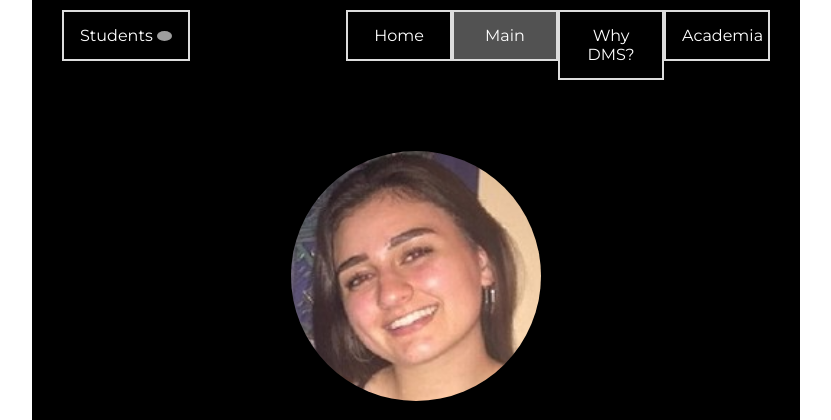
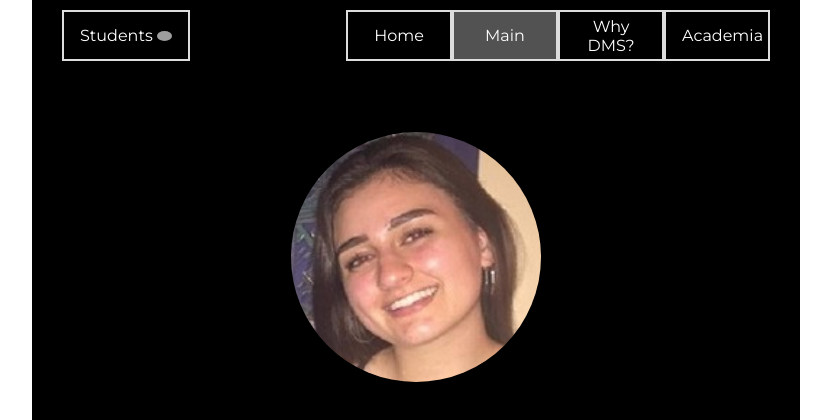
Before and after one commit to vacevedo44/CSC-174---Assignment-3, a PHP site: page /kat/kat.php in a window 1280 px wide. Shown: the top 420 px of the page, without its empty margins (224-1055 px from the left). Run offline with PHP 8.4, Linux system fonts and the light colour scheme; grey boxes are pictures that could not be loaded.

Commit message:
Add files via upload
Final changes

```diff
--- a/css/secondStyles.css
+++ b/css/secondStyles.css
@@ -59,7 +59,15 @@ body {
     background-color: black;
 
   }
+  #dms{
+    width: 70px;
+    height: 28px;
+    padding-top: 5px;
+    border: 2px solid #ddd;
+    border-radius: none;
+    font-size: 16px;
 
+  }
   .nav-element{
     width: 70px;
     border: 2px solid #ddd;
--- a/jen/interestsdms.php
+++ b/jen/interestsdms.php
@@ -18,7 +18,7 @@ include "../inc/header.inc";
                   </div>
 
                   <a class="nav-element" href="interestsdms.php">Academia</a>
-                  <a class="nav-element" href="now_dms.php">Why DMS?</a>
+                  <a id="dms" href="now_dms.php">Why DMS?</a>
                   <a class="nav-element" href="jen.php">Main</a>
                   <a class="nav-element" href="../index.php">Home</a>
          </nav>
--- a/jen/jen.php
+++ b/jen/jen.php
@@ -17,7 +17,7 @@ include "../inc/header.inc";
                   </div>
 
                   <a class="nav-element" href="interestsdms.php">Academia</a>
-                  <a class="nav-element" href="now_dms.php">Why DMS?</a>
+                  <a id="dms" href="now_dms.php">Why DMS?</a>
                   <a class="nav-element" href="jen.php">Main</a>
                   <a class="nav-element" href="../index.php">Home</a>
          </nav>
--- a/jen/now_dms.php
+++ b/jen/now_dms.php
@@ -17,7 +17,7 @@ include "../inc/header.inc";
                   </div>
 
                   <a class="nav-element" href="interestsdms.php">Academia</a>
-                  <a class="nav-element" href="now_dms.php">Why DMS?</a>
+                  <a id="dms" href="now_dms.php">Why DMS?</a>
                   <a class="nav-element" href="jen.php">Main</a>
                   <a class="nav-element" href="../index.php">Home</a>
          </nav>
--- a/kat/dms.php
+++ b/kat/dms.php
@@ -18,7 +18,7 @@ include "../inc/header.inc";
                   </div>
 
                   <a class="nav-element" href="spanish.php">Academia</a>
-                  <a class="nav-element" href="dms.php">Why DMS?</a>
+                  <a id="dms" href="dms.php">Why DMS?</a>
                   <a class="nav-element" href="kat.php">Main</a>
                   <a class="nav-element" href="../index.php">Home</a>
          </nav>
--- a/kat/kat.php
+++ b/kat/kat.php
@@ -17,7 +17,7 @@ include "../inc/header.inc";
                   </div>
 
                   <a class="nav-element" href="spanish.php">Academia</a>
-                  <a class="nav-element" href="dms.php">Why DMS?</a>
+                  <a id="dms" href="dms.php">Why DMS?</a>
                   <a class="nav-element" href="kat.php">Main</a>
                   <a class="nav-element" href="../index.php">Home</a>
          </nav>
--- a/kat/spanish.php
+++ b/kat/spanish.php
@@ -18,7 +18,7 @@ include "../inc/header.inc";
                   </div>
 
                   <a class="nav-element" href="spanish.php">Academia</a>
-                  <a class="nav-element" href="dms.php">Why DMS?</a>
+                  <a id="dms" href="dms.php">Why DMS?</a>
                   <a class="nav-element" href="kat.php">Main</a>
                   <a class="nav-element" href="../index.php">Home</a>
          </nav>
--- a/maria/highschool.php
+++ b/maria/highschool.php
@@ -17,7 +17,7 @@ include "../inc/header.inc";
                   </div>
 
                   <a class="nav-element" href="highschool.php">Academia</a>
-                  <a class="nav-element" href="universitydms.php">Why DMS?</a>
+                  <a id="dms" href="universitydms.php">Why DMS?</a>
                   <a class="nav-element" href="maria.php">Main</a>
                   <a class="nav-element" href="../index.php">Home</a>
          </nav>
--- a/maria/maria.php
+++ b/maria/maria.php
@@ -17,7 +17,7 @@ include "../inc/header.inc";
                   </div>
 
                   <a class="nav-element" href="highschool.php">Academia</a>
-                  <a class="nav-element" href="universitydms.php">Why DMS?</a>
+                  <a id="dms" href="universitydms.php">Why DMS?</a>
                   <a class="nav-element" href="maria.php">Main</a>
                   <a class="nav-element" href="../index.php">Home</a>
          </nav>
--- a/maria/universitydms.php
+++ b/maria/universitydms.php
@@ -18,7 +18,7 @@ include "../inc/header.inc";
                   </div>
 
                   <a class="nav-element" href="highschool.php">Academia</a>
-                  <a class="nav-element" href="universitydms.php">Why DMS?</a>
+                  <a id="dms" href="universitydms.php">Why DMS?</a>
                   <a class="nav-element" href="maria.php">Main</a>
                   <a class="nav-element" href="../index.php">Home</a>
          </nav>
```
Also changed, not shown: inc/header.inc (line endings or trailing spaces).
